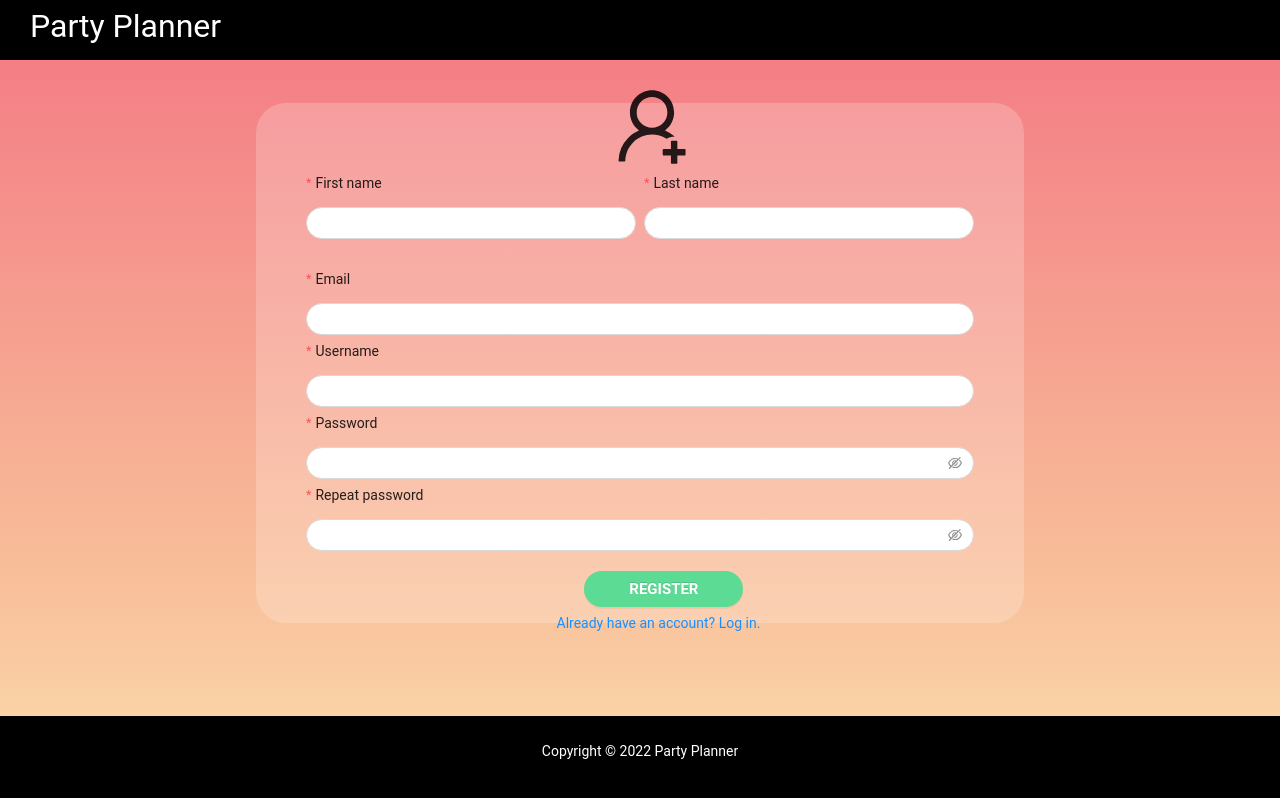
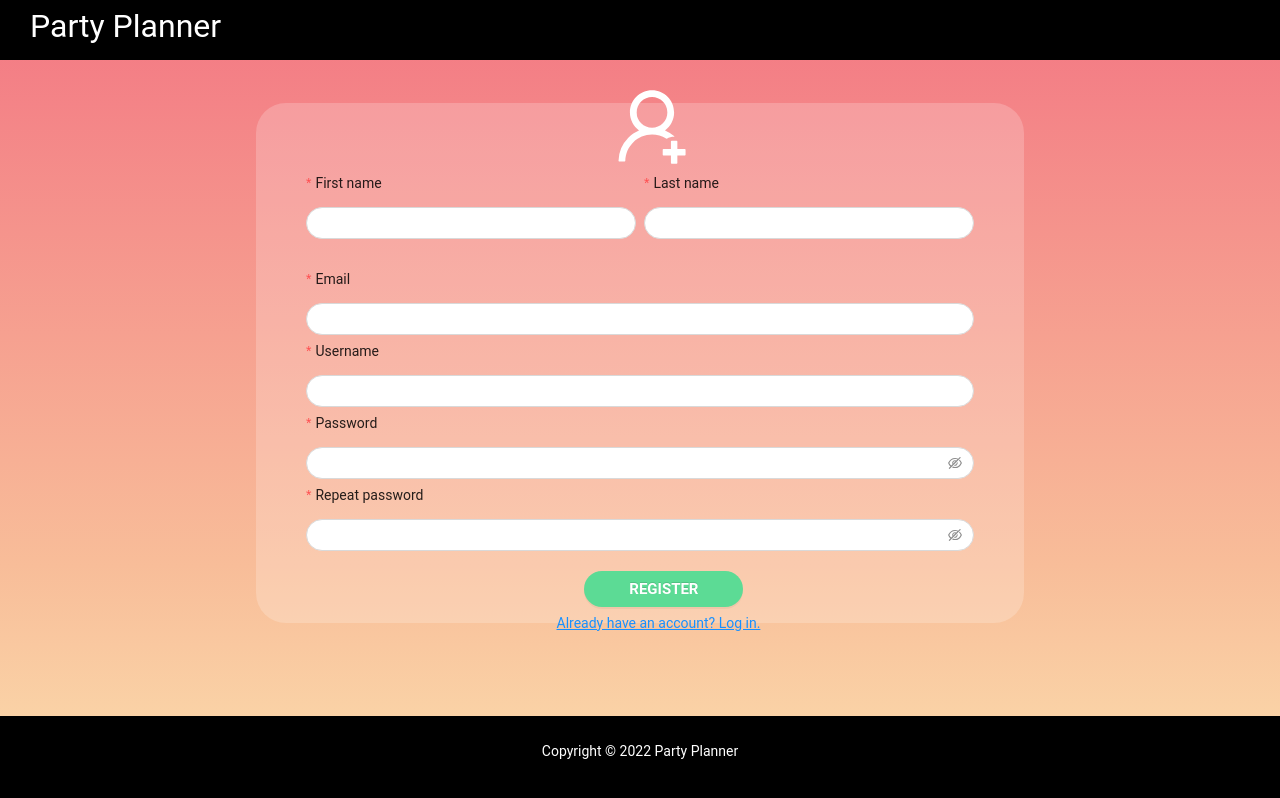
Before and after one commit to GasperFunda/PartyPlannerFrontend, a React (Create React App) app: page /register in a window 1280 px wide. Built offline with nearby package versions, Linux system fonts and the light colour scheme.

Commit message:
Changed icon color to white

```diff
--- a/src/pages/login/Form.tsx
+++ b/src/pages/login/Form.tsx
@@ -1,5 +1,4 @@
 import { LoginOutlined } from "@ant-design/icons";
-import Icon from "@ant-design/icons/lib/components/Icon";
 import { Button, Form as AntdForm, Input } from "antd";
 
 const { Item } = AntdForm;
@@ -10,7 +9,7 @@ export default function Form(props: IFormProps) {
   return (
     <AntdForm name="login" className="form">
       <Item wrapperCol={{ offset: 8 }}>
-        <LoginOutlined style={{ fontSize: "60px" }} />
+        <LoginOutlined style={{ fontSize: "60px", color: "white" }} />
       </Item>
       <Item
         label="Email"
@@ -37,7 +36,9 @@ export default function Form(props: IFormProps) {
         </Button>
       </Item>
       <Item wrapperCol={{ offset: 2 }} style={{ marginTop: "20px" }}>
-        <a href="/register">Don't have an account yet? Register now.</a>
+        <a href="/register">
+          <u>Don't have an account yet? Register now.</u>
+        </a>
       </Item>
     </AntdForm>
   );
--- a/src/pages/register/Form.tsx
+++ b/src/pages/register/Form.tsx
@@ -9,7 +9,7 @@ export default function Form(props: IFormProps) {
   return (
     <AntdForm className="form" name="register">
       <Item wrapperCol={{ offset: 11 }}>
-        <UserAddOutlined style={{ fontSize: "80px", margin: "0 auto" }} />
+        <UserAddOutlined style={{ fontSize: "80px", color: "white" }} />
       </Item>
       <Row gutter={8}>
         <Col span={12}>
@@ -112,7 +112,9 @@ export default function Form(props: IFormProps) {
         </Button>
       </Item>
       <Item wrapperCol={{ offset: 9 }}>
-        <a href="/login">Already have an account? Log in.</a>
+        <a href="/login">
+          <u>Already have an account? Log in.</u>
+        </a>
       </Item>
     </AntdForm>
   );
```
